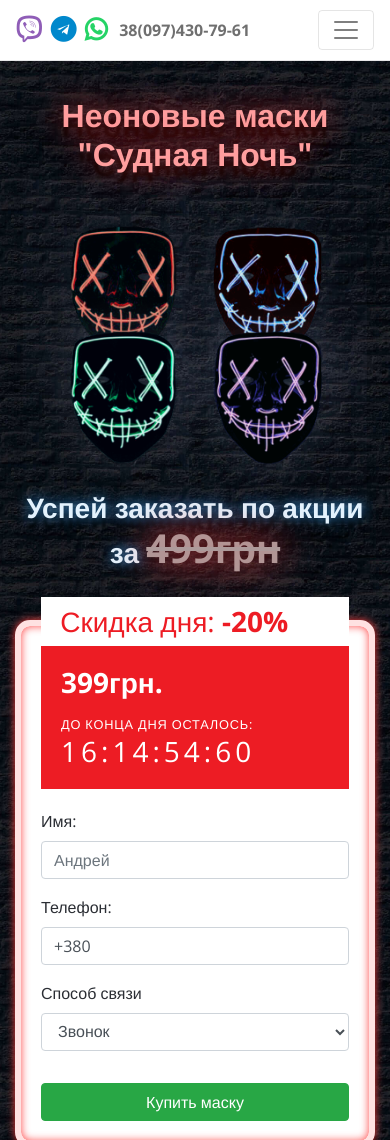
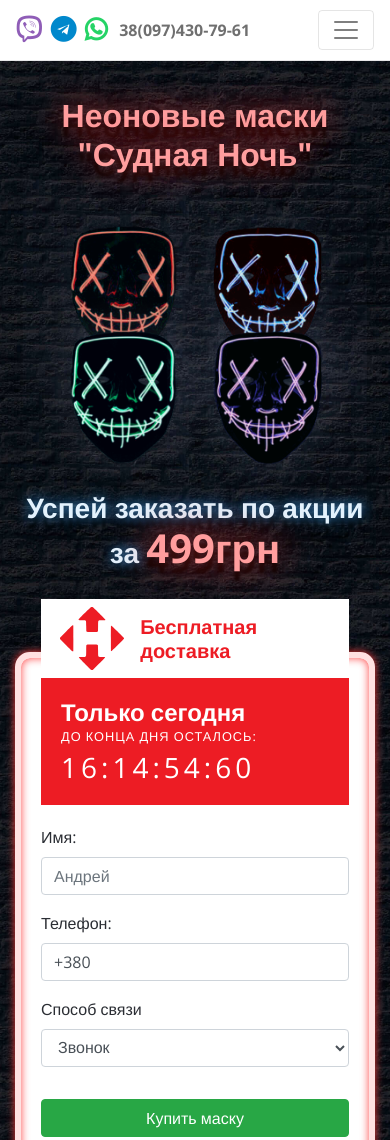
Before and after one commit to AndrewBeznosko/maski, a website with bundled scripts: page index.html in a window 390 px wide. Shown: the top 1140 px of the page. Built offline with nearby package versions, Linux system fonts and the light colour scheme.

Commit message:
ready free shipping

```diff
--- a/index.html
+++ b/index.html
@@ -94,12 +94,13 @@
                     <div id="form_banner" class="banner_right">
                         <h3 class="neon_txt_blue header_price mb-lg-2"><b><span class="d-lg-block">Успей заказать по акции</span> за <i>499грн</i></b></h3>
                         <div class="form_wrap">
+
                             <div class="discount">
-                                <h3 class="discount_dengi">399грн.</h3>
+                                <h4 class="discount_dengi mb-0">Только сегодня</h4>
                                 <div class="d-flex">
                                     <span class="text-uppercase">
                                         <span class="do_konca_dnya">До конца дня осталось:</span>
-                                        <h3 class="ml-4 discount_price">Скидка дня: <b>-20%</b></h3>
+                                        <h5 class="ml-4 discount_price"><img src="img/nova_poshta_logo.svg" alt=""><b>Бесплатная доставка</b></h5>
                                     </span>
 
                                 </div>
@@ -107,6 +108,7 @@
                                     <h3 id="tiles" class="color-full mb-0"><span>21:</span><span>40:</span><span>49</span>:<span class="ddr"></span></h3>
                                 </div>
                             </div>
+
                             <form action="send.php" method="post">
                                 <div class="form-group">
                                     <label for="exampleInputEmail1">Имя:</label>
--- a/scss/_discount.scss
+++ b/scss/_discount.scss
@@ -7,7 +7,7 @@
     right: 100%;
     bottom: 20px;
     background: #ed1c24;
-    min-width: 280px;
+    min-width: 230px;
     padding: 20px;
 
     &_price {
@@ -20,18 +20,33 @@
         padding: 0.5rem 1.2rem;
         width: 100%;
         text-transform: initial;
-        display: inline-block;
+        display: flex;
+        align-items: center;
+
+        img {
+            width: 4rem;
+            height: auto;
+            margin-right: 1rem;
+        }
     }
 
     &_dengi {
         font-weight: 700;
         margin-bottom: .7rem;
     }
+
+    .text-uppercase {
+        line-height: 1;
+    }
 }
 
 .do_konca_dnya {
     font-size: .8rem;
-    letter-spacing: .05rem;
+    letter-spacing: .06rem;
+}
+
+#countdown {
+    margin-top: .5rem;
 }
 
 h3#tiles {
@@ -96,19 +111,8 @@ h3#tiles {
     }
 }
 
-.header_price i {
-    text-shadow: 0 0 0.5em #f44, 0 0 0.1em #f44;
-    text-decoration: line-through;
-}
-
 
 @media (max-width: 991px) {
-
-    .header_price i {
-        color: #ad9a9a;
-        text-decoration: line-through;
-        text-shadow: 0 0 1em #f44;
-    }
 
     .discount {
         position: relative;
@@ -120,6 +124,6 @@ h3#tiles {
     }
 
     .form_wrap {
-        margin-top: 2.5rem;
+        margin-top: 4.5rem;
     }
 }
```
Also changed, not shown: css/creative.css, css/creative.min.css, img/nova_poshta_logo.svg (added).
